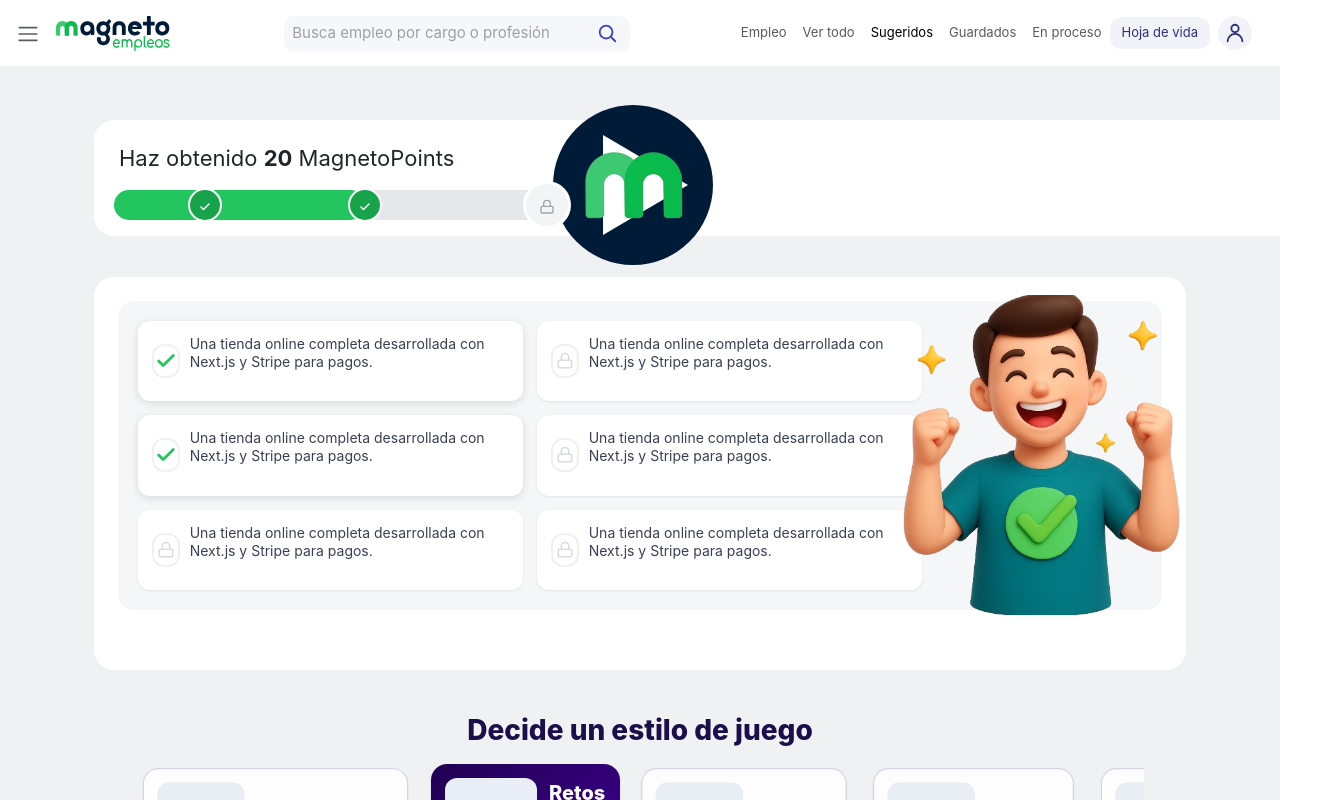
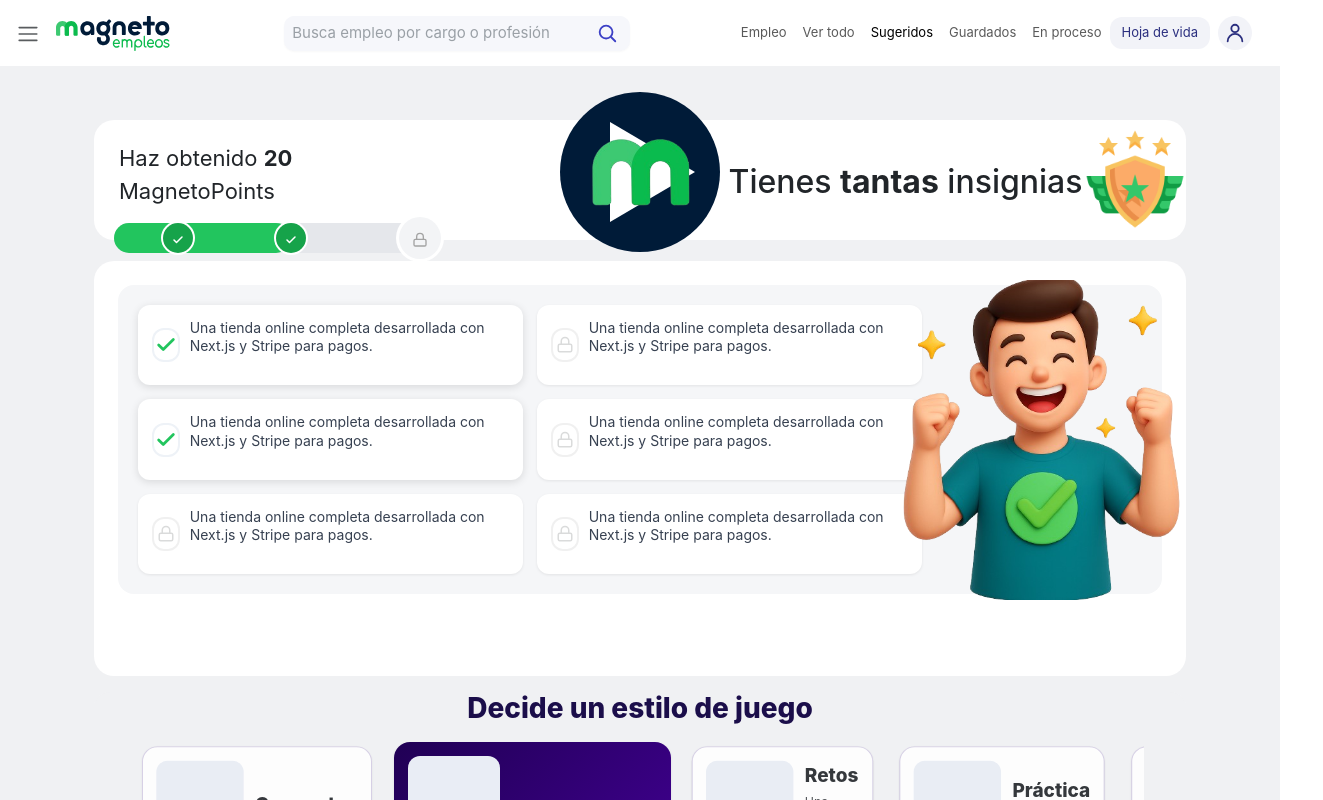
Before and after one commit to JeronimoCampuzanoC/MagnetoQuest, a React (Create React App) app in the folder client/: page /misiones in a window 1280 px wide. Shown: the top 800 px of the page, 1323 px wide, since content can reach past the window. Built offline with nearby package versions, Linux system fonts and the light colour scheme.

Commit message:
fix progress bar css

```diff
--- a/client/src/apps/misiones.module.css
+++ b/client/src/apps/misiones.module.css
@@ -1,17 +1,23 @@
 .parent {
     display: grid;
-    grid-template-columns: repeat(6, 1fr);
-    grid-template-rows: repeat(9, 1fr);
-    gap: 30px;
-    height: 120vh;
+    grid-template-columns: repeat(3, 1fr);
+    grid-template-rows: repeat(6, 1fr);
+    gap: 8px;
     margin-top: 30px;
+    width: 100%;
 }
 
 .progressBar {
     background-color: rgb(255, 255, 255);
     border-radius: 20px;
-    width: 680%;
-    height: 80%;
+    display: grid;
+    grid-template-columns: repeat(3, 1fr);
+    grid-template-rows: repeat(1, 1fr);
+    gap: 8px;
+    align-items: stretch;
+    width: 100%;
+    height: 90%;
+    grid-column: span 3 / span 3;
 }
 
 .points {
@@ -20,13 +26,18 @@
     margin-left: 25px;
 }
 
-.circule{
+.divCircle{
+    display: flex;
+    align-items: center;
+    justify-content: center;
+}
+
+.circule {
     width: 160px;
     height: 160px;
     border-radius: 50%;
     background-color: #001B38;
-    margin-top: -15px;
-    margin-left: 155%;
+    margin-top: -30px;
 }
 
 .triangleRight {
@@ -39,34 +50,42 @@
     margin-left: 50px;
 }
 
-.mIcon{
+.mIcon {
     width: 130px;
     margin-top: -125px;
-    margin-left:15px;
+    margin-left: 15px;
 }
 
+.mIconInsignia{
+    width: 100px;
+    display: flex;
+    align-items: center;
+    justify-content: center;
+    margin-top: -15px;
+}
 
-
-.emblemIcon{
+.emblemIcon {
     width: 90px;
 }
 
+.divInsignias{
+    margin-left: -100px;
+    display: flex;
+    align-items:center;
+    justify-content:space-around;
+}
+
 .div7 {
-    grid-column: span 6 / span 6;
+    grid-column: span 3 / span 3;
     grid-row: span 2 / span 2;
-    grid-column-start: 1;
-    grid-row-start: 8;
-    margin-top: -200px;
+    grid-row-start: 5;
 }
 
 .misiones {
-    grid-column: span 6 / span 6;
-    grid-row: span 5 / span 5;
-    grid-column-start: 1;
-    grid-row-start: 3;
+    grid-column: span 3 / span 3;
+    grid-row: span 3 / span 3;
+    grid-row-start: 2;
     border-radius: 20px;
     width: 100%;
-    height: 82%;
     background-color: rgb(255, 255, 255);
-    margin-top: -120px;
 }
--- a/client/src/apps/misiones.tsx
+++ b/client/src/apps/misiones.tsx
@@ -1,7 +1,7 @@
 import styles from "./misiones.module.css"
-import ProgressBarSteps from "../components/perfilComponents/progressBar"
-import OptionGrid, { OptionItem } from "../components/perfilComponents/optionGrid"
-import Carousel from "../components/perfilComponents/carousel"
+import ProgressBarSteps from "../components/misionesComponents/progressBar"
+import OptionGrid, { OptionItem } from "../components/misionesComponents/optionGrid"
+import Carousel from "../components/misionesComponents/carousel"
 
 const dataFromDB: OptionItem[] = [
     { id: 1, text: "Una tienda online completa desarrollada con Next.js y Stripe para pagos.", active: true },
@@ -18,19 +18,23 @@
             <main className="container mx-auto px-4 py-8 max-w-6xl">
                 <div className={styles.parent}>
                     <div className={styles.progressBar}>
-
+                        <div>
                             <div className={styles.points}>Haz obtenido <b>{20}</b> MagnetoPoints</div>
 
                             <div style={{ maxWidth: 480, padding: 0, marginTop: 15, marginLeft: 20 }}>
                                 <ProgressBarSteps percent={55} steps={[20, 55, 95]} color="#22c55e" bgColor="#e5e7eb" height={30} />
                             </div>
-
-
                         </div>
-
+                        <div className={styles.divCircle}>
                             <div className={styles.circule}>
                                 <div className={styles.triangleRight}></div>
                                 <img src="../static/m.png" alt="MagnetoPoints" className={styles.mIcon} />
+                            </div>
+                        </div>
+                        <div className={styles.divInsignias}>
+                            <h2>Tienes <b>tantas</b> insignias</h2>
+                            <img src="../static/insignia.png" alt="MagnetoPoints" className={styles.mIconInsignia} />
+                        </div>
                     </div>
 
                     <div className={styles.misiones}>
@@ -46,7 +50,7 @@
                     </div>
 
                     <div className={styles.div7}>
-                        <div style={{ maxWidth: 2000}}>
+                        <div style={{ maxWidth: 2000 }}>
                             <Carousel autoPlayMs={2800} />
                         </div>
                     </div>
--- a/client/src/apps/perfil.tsx
+++ b/client/src/apps/perfil.tsx
@@ -2,7 +2,7 @@
 import ProfileCard from "../components/perfilComponents/profileCard";
 import ProfileTabs from "../components/perfilComponents/profileTabs";
 import TriviaButton from "../components/perfilComponents/triviaButton";
-import CvUploader from "../components/perfilComponents/cvUploader";
+import CvUploader from "../components/misionesComponents/cvUploader";
 
 export default function Perfil() {
     return (
```
Also changed, not shown: client/src/components/misionesComponents/carousel.module.css (renamed from client/src/components/perfilComponents/carousel.module.css), client/src/components/misionesComponents/carousel.tsx (renamed from client/src/components/perfilComponents/carousel.tsx), client/src/components/misionesComponents/cvUploader.module.css (renamed from client/src/components/perfilComponents/cvUploader.module.css), client/src/components/misionesComponents/cvUploader.tsx (renamed from client/src/components/perfilComponents/cvUploader.tsx), client/src/components/misionesComponents/optionGrid.module.css (renamed from client/src/components/perfilComponents/optionGrid.module.css), client/src/components/misionesComponents/optionGrid.tsx (renamed from client/src/components/perfilComponents/optionGrid.tsx), client/src/components/misionesComponents/progressBar.module.css (renamed from client/src/components/perfilComponents/progressBar.module.css), client/src/components/misionesComponents/progressBar.tsx (renamed from client/src/components/perfilComponents/progressBar.tsx). Lines whose indentation alone changed are shown as unchanged.
